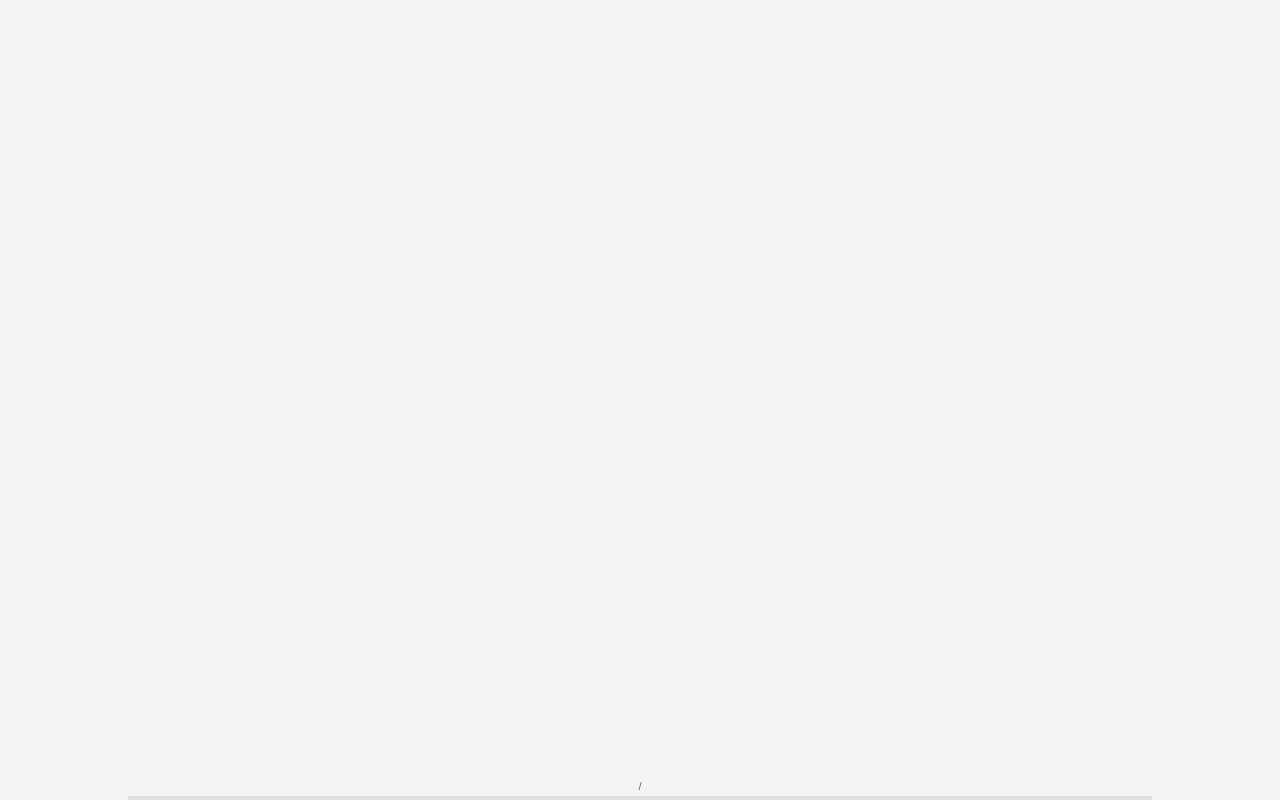
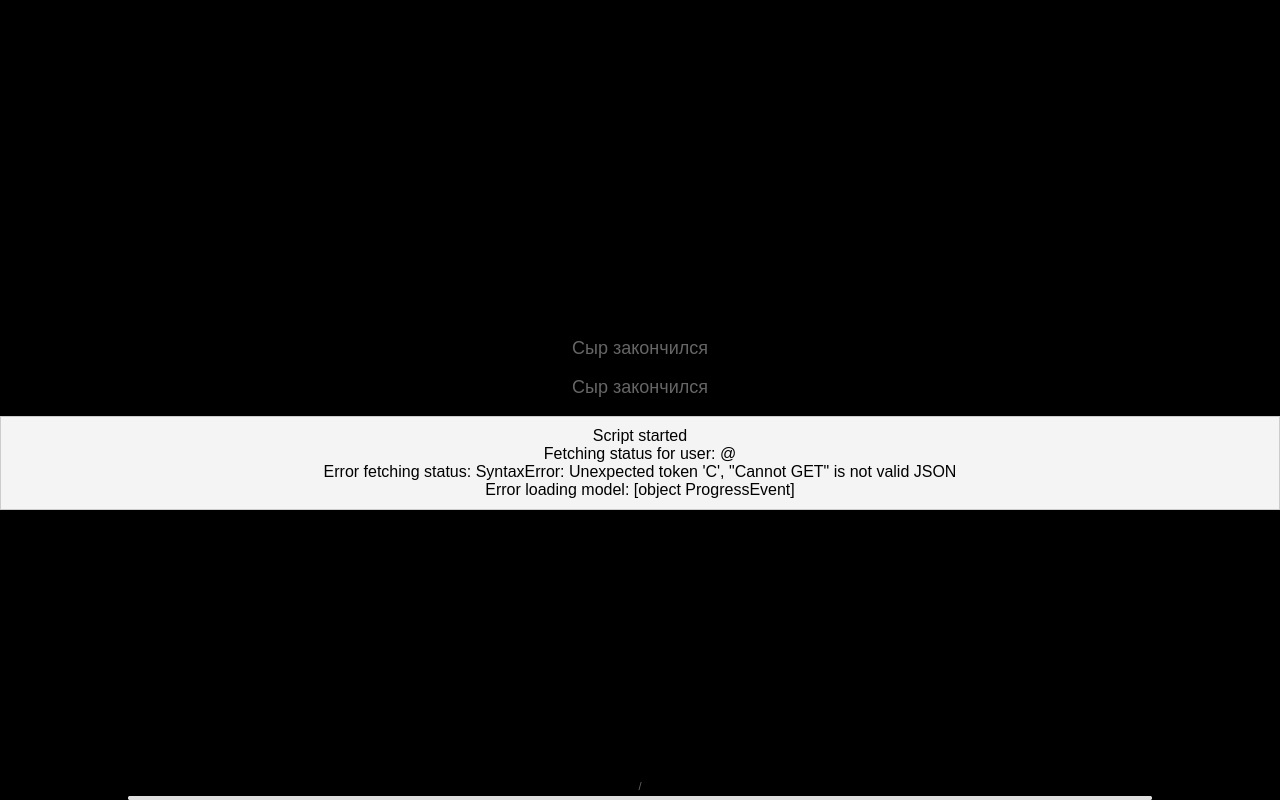
Before and after one commit to Decim123/ticket_bot, a Python web app: template app/templates/index.html in a window 1280 px wide. Run offline with Jinja, Linux system fonts and the light colour scheme; the template is opened without the code that fills it, so the values that code supplies are empty; some libraries are stand-ins or nearby versions.

Commit message:
Update styles.css

```diff
--- a/app/static/styles.css
+++ b/app/static/styles.css
@@ -13,12 +13,11 @@ body {
     background-color: #fff;
     z-index: 1; /* Сделаем этот элемент ниже по z-index */
     position: relative; /* Убедимся, что он позиционируется относительно других элементов */
-    display: none;
 }
 
 .raffle-info {
     position: absolute;
-    top: 5%;
+    top: 50%;
     left: 50%;
     transform: translateX(-50%);
     text-align: center;
```
